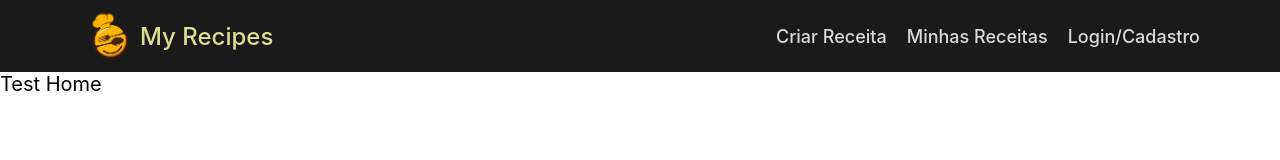
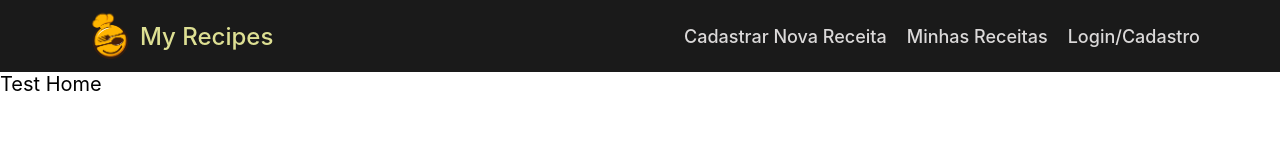
Before and after one commit to vctrr1/my-recipes-mern, a React (Vite) app in the folder client/: page / in a window 1280 px wide. Shown: the top 160 px of the page. Built offline with nearby package versions, Linux system fonts and the light colour scheme.

Commit message:
change navbar item

```diff
--- a/client/src/components/navBar.jsx
+++ b/client/src/components/navBar.jsx
@@ -11,7 +11,7 @@ export const NavBar = () => {
       <div>
         <div className="nav-container">
           <NavLink to={"/create-recipe"} className="nav">
-            Criar Receita
+            Cadastrar Nova Receita
           </NavLink>
           <NavLink to={"/saved-recipes"} className="nav">
             Minhas Receitas
```
